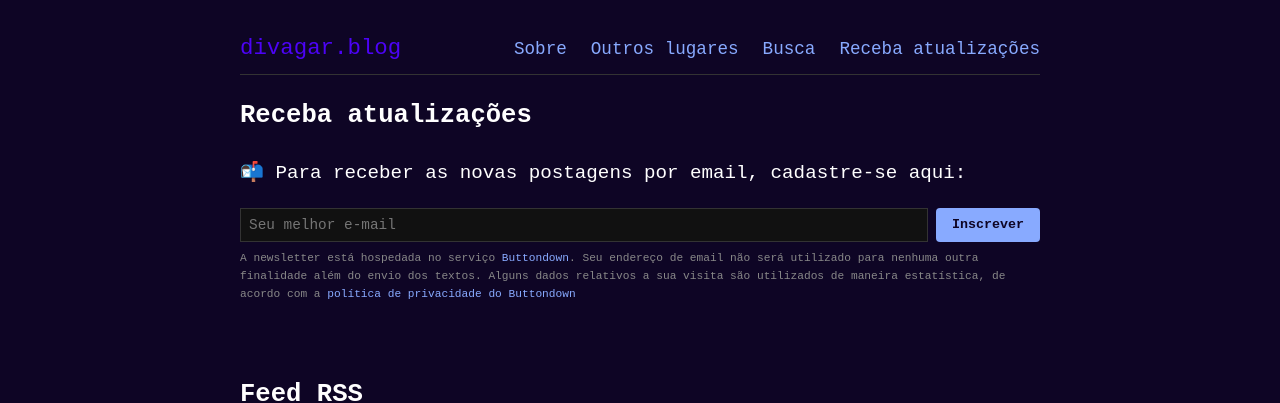
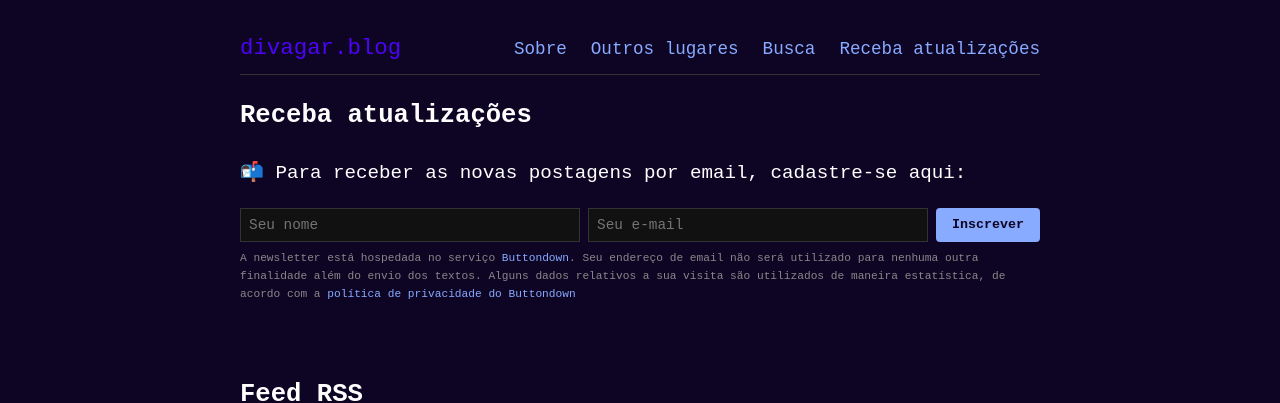
Before and after one commit to benicchio79/benicchio79.github.io, a Jekyll site: the page built from receba-atualizacoes.md, in a window 1280 px wide. Shown: the top 403 px of the page. Built offline with Jekyll 4.4.1, drawn with Linux system fonts in a browser that asks for light colours; some web fonts are replaced.

Commit message:
Newsletter Buttondown com Nome

```diff
--- a/_includes/newsletter.html
+++ b/_includes/newsletter.html
@@ -1,7 +1,8 @@
 <div class="widget">
   <form action="https://buttondown.com/api/emails/embed-subscribe/divagar" method="post" target="_blank">
     <div class="newsletter-form">
-      <input type="email" name="email" placeholder="Seu melhor e-mail" required>
+      <input type="text" name="name" placeholder="Seu nome" required>
+      <input type="email" name="email" placeholder="Seu e-mail" required>
       <button type="submit">Inscrever</button>
     </div>
   </form>
```
Also changed, not shown: .obsidian/workspace.json.
